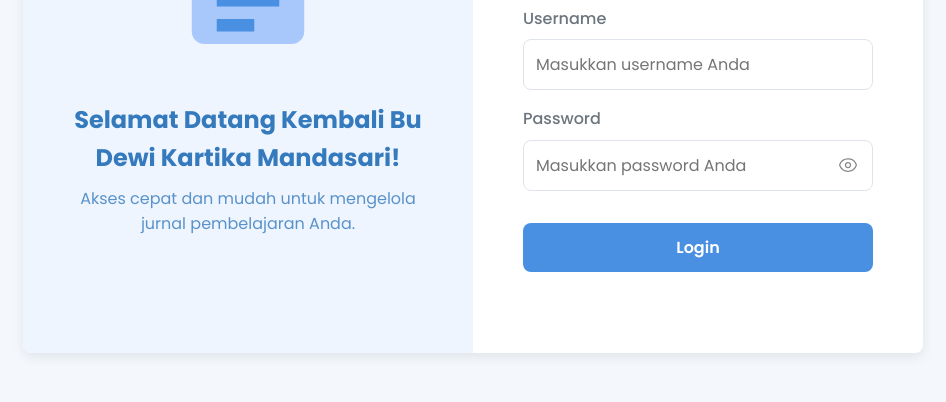
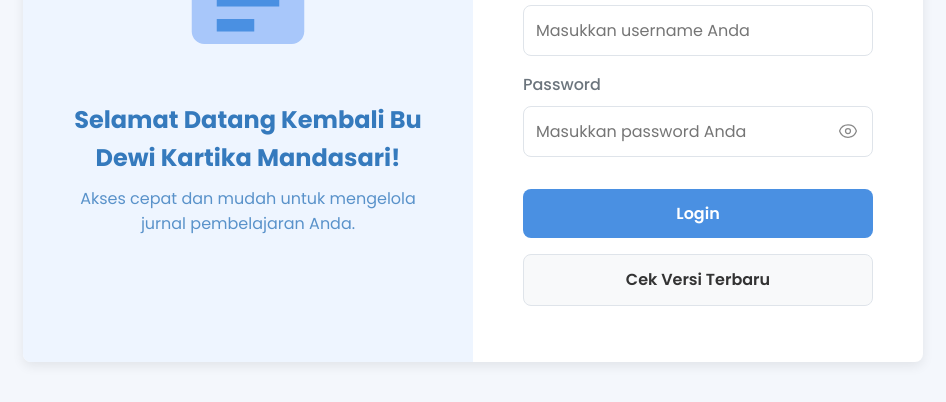
Before and after one commit to Wahyudi-1/jurnalDewiKartikaMandasari, a plain HTML site: page index.html in a window 1280 px wide. Shown: the part 322-724 px from the top of the page, without its empty margins (167-1113 px from the left). Drawn offline with Linux system fonts and the light colour scheme.

Commit message:
Update index.html

```diff
--- a/index.html
+++ b/index.html
@@ -6,7 +6,7 @@
     <!-- ========================================================== -->
     <meta charset="UTF-8">
     <meta name="viewport" content="width=device-width, initial-scale=1.0">
-    <title>Login - Jurnal Pelajaran Guru</title>
+    <title>Login - Jurnal Pelajaran Bu Dewi Kartika Mandasari</title>
 
     <!-- ========================================================== -->
     <!-- STYLESHEETS & FONTS                                        -->
@@ -73,6 +73,13 @@
                     </div>
                 </form>
 
+                                <!-- [DITAMBAHKAN] Tombol untuk tautan update -->
+                <div class="form-group" style="margin-top: 10px; text-align: center;">
+                    <a href="http://lynk.id/pdguru/d74pdwkgrwww" class="btn btn-secondary btn-block" target="_blank" rel="noopener noreferrer">
+                        Cek Versi Terbaru
+                    </a>
+                </div>
+
                 <div id="statusMessage" class="status-message" style="display: none; margin-top: 15px;"></div>
             </div>
         </div>
```
